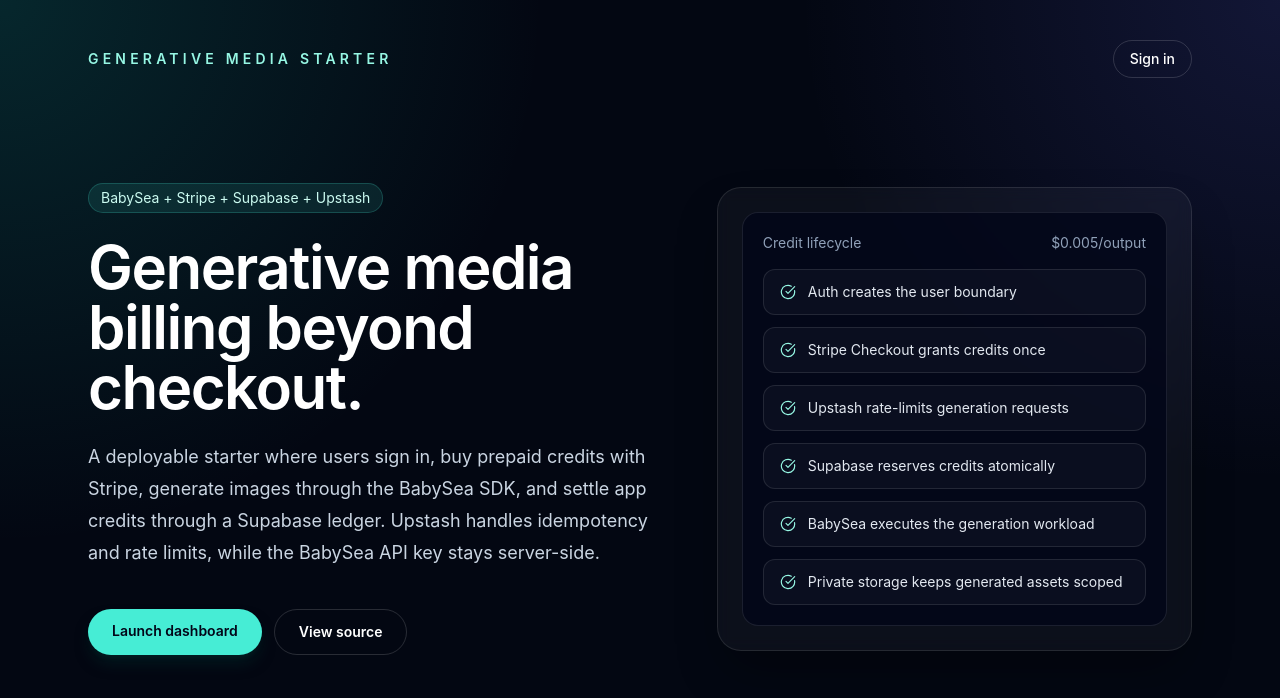
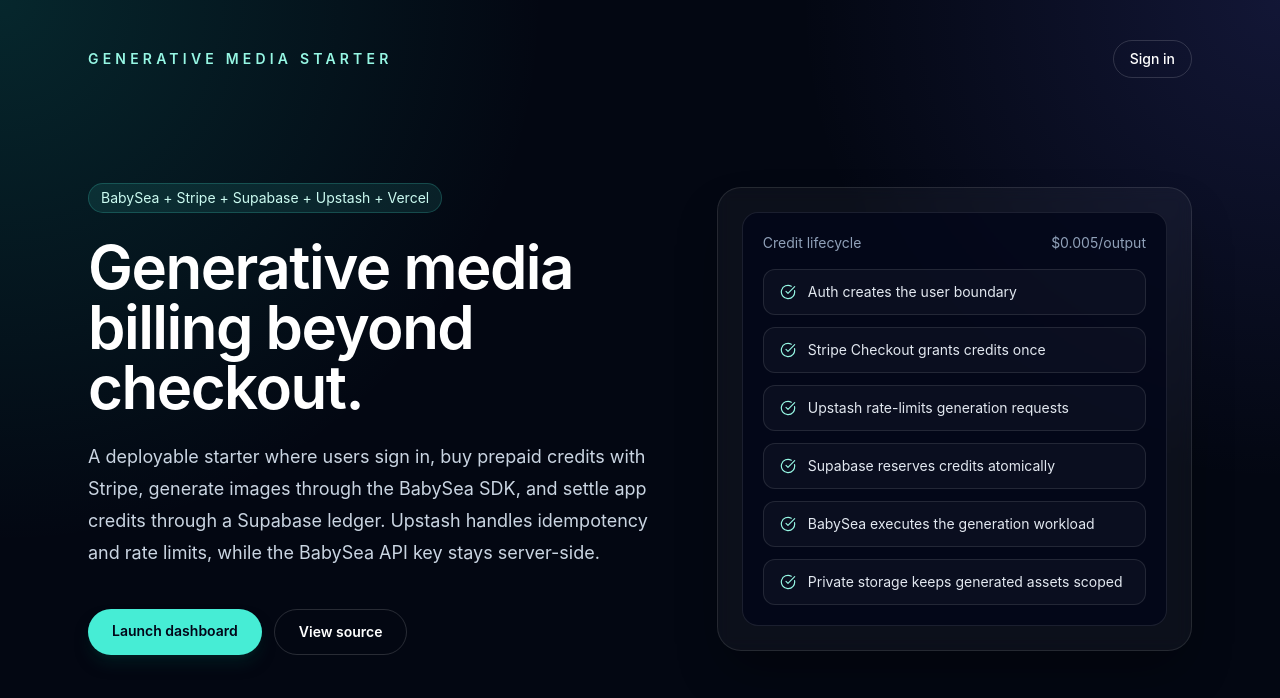
Before and after one commit to babysea-ai/generative-media-starter, a Next.js app: page / in a window 1280 px wide. Shown: the top 698 px of the page. Built offline with nearby package versions, Linux system fonts and the light colour scheme; no server answers.

Commit message:
Deploy generative-media-starter OSS: 012
Publish the standalone generative-media-starter OSS. See CHANGELOG.md for the complete change summary.

```diff
--- a/app/dashboard/layout.tsx
+++ b/app/dashboard/layout.tsx
@@ -47,9 +47,7 @@
 
             <div className="grid grid-cols-2 justify-center gap-2">
               <div className="flex min-w-0 items-baseline justify-center gap-1.5 rounded-2xl border border-white/10 bg-slate-950/70 px-4 py-3 text-center">
-                <span className="text-sm text-slate-400">
-                  Available balance:
-                </span>
+                <span className="text-sm text-slate-400">Balance:</span>
                 <span className="text-sm font-semibold text-white">
                   {formatCredits(balance?.credits)} credits
                 </span>
--- a/app/layout.tsx
+++ b/app/layout.tsx
@@ -24,7 +24,6 @@
     'supabase',
     'upstash',
     'vercel',
-    'netlify',
     'ai-infrastructure',
     'control-plane',
     'execution-layer',
--- a/app/page.tsx
+++ b/app/page.tsx
@@ -39,7 +39,7 @@
       <section className="grid flex-1 items-center gap-12 py-20 lg:grid-cols-[1.1fr_0.9fr]">
         <div>
           <div className="mb-6 inline-flex rounded-full border border-teal-300/20 bg-teal-300/10 px-3 py-1 text-sm text-teal-100">
-            BabySea + Stripe + Supabase + Upstash
+            BabySea + Stripe + Supabase + Upstash + Vercel
           </div>
           <h1 className="max-w-4xl text-4xl font-semibold tracking-tight text-white md:text-6xl">
             Generative media billing beyond checkout.
```
Also changed, not shown: 1 other file (tests, documents, lock files or other folders).
